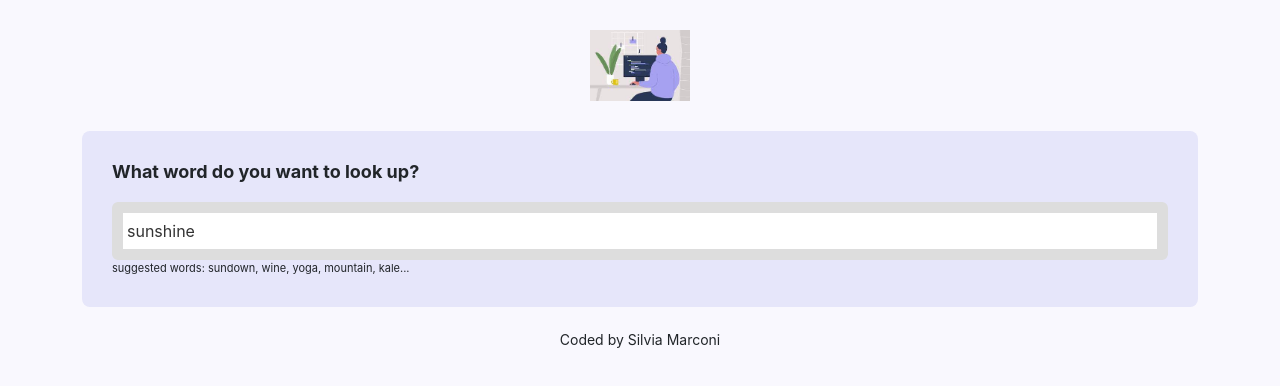
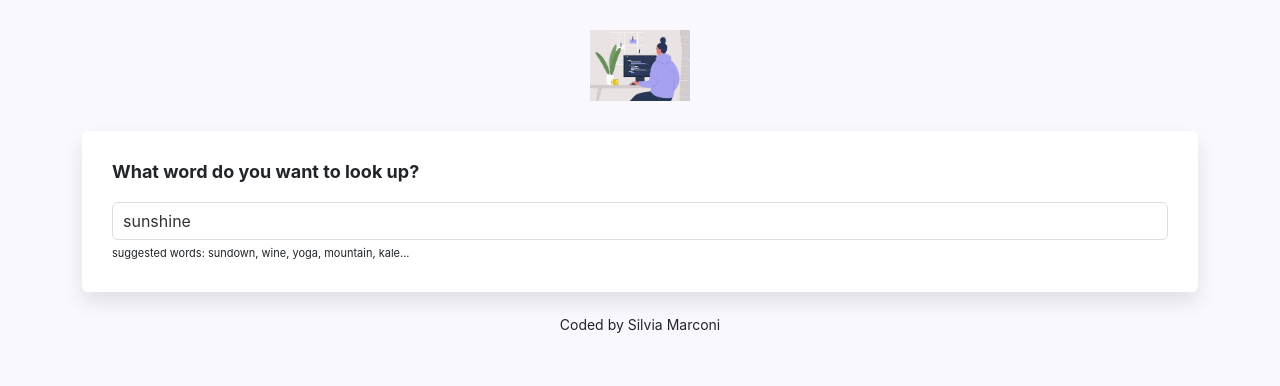
Before and after one commit to SilviM77/dictionary-project, a React (Create React App) app: page / in a window 1280 px wide. Shown: the top 386 px of the page. Built offline with nearby package versions, Linux system fonts and the light colour scheme; no server answers.

Commit message:
Changed margin-top setting in dictionary css file

```diff
--- a/src/Dictionary.css
+++ b/src/Dictionary.css
@@ -3,23 +3,24 @@
     font-weight: bold;
     margin-bottom: 20px;
   }
+
   .Dictionary section {
-    background: lavender;
+    background: white;
     padding: 30px;
-    border-radius: 8px;
-    border-radius: 0px 10px 20px rgba(0 0 0 / 10%);
+    border-radius: 6px;
+    box-shadow: 0 10px 20px rgb(0 0 0 / 10%);
     margin: 20px 0;
   }
 
   .Dictionary input {
     width: 100%;
-    padding: 6px 4px;
-    border: 11px solid #ddd;
+    border-radius: 6px;
+    padding: 6px 10px;
     color: #333;
-    border-radius: 6px;
+    border: 1px solid #ddd;
   }
 
   .Dictionary .hint {
     font-size: 11px;
-    martin-top: 5px;
+    margin-top: 5px;
   }
--- a/src/Meaning.js
+++ b/src/Meaning.js
@@ -16,7 +16,6 @@
                      <div className="example">
                    {definition.example} </div>
                    <Synonyms synonyms={definition.synonyms} />
-
                     </div>
             );
         })}
```
Lines whose indentation alone changed are shown as unchanged.
